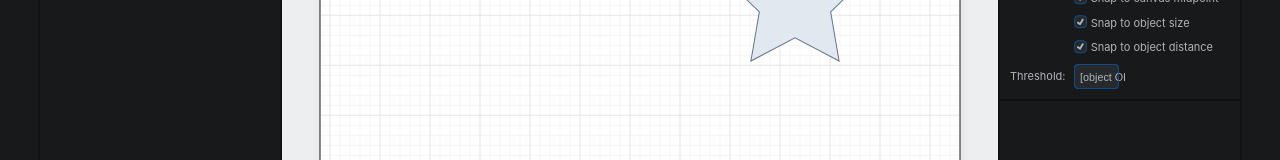
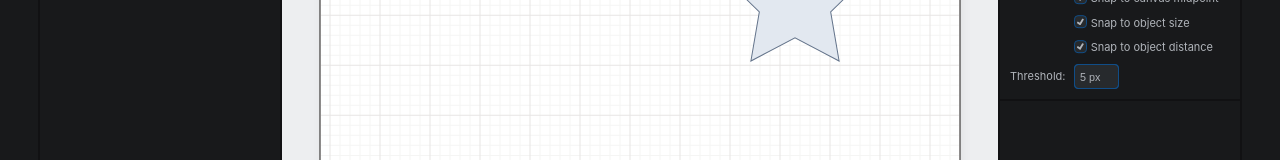
Before and after one commit to kkckkc/diagram-craft, a React (Vite) app: page / in a window 1280 px wide. Shown: the part 457-617 px from the top of the page. Built offline with nearby package versions, Linux system fonts and the light colour scheme.

Commit message:
Refactor: fix bug with snap threshold and bold/italic toggle

```diff
--- a/src/react-app/ObjectProperties/CanvasSnapPanel.tsx
+++ b/src/react-app/ObjectProperties/CanvasSnapPanel.tsx
@@ -52,7 +52,7 @@ export const CanvasSnapPanel = (props: Props) => {
         <div className={'cmp-labeled-table__value'}>
           <NumberInput
             style={{ width: '45px' }}
-            value={(threshold ?? 0)?.toString()}
+            value={(threshold.val ?? 0)?.toString()}
             /* @ts-ignore */
             onChange={threshold.set}
             validUnits={['px']}
--- a/src/react-app/ObjectProperties/TextProperties.tsx
+++ b/src/react-app/ObjectProperties/TextProperties.tsx
@@ -106,8 +106,8 @@ export const TextProperties = (props: Props) => {
             <ReactToolbar.ToggleGroup
               type={'multiple'}
               value={Object.entries({
-                bold: isBold,
-                italic: isItalic,
+                bold: isBold.val,
+                italic: isItalic.val,
                 underline: textDecoration.val === 'underline',
                 strikethrough: textDecoration.val === 'line-through'
               })
--- a/src/react-app/ObjectProperties/useProperty.ts
+++ b/src/react-app/ObjectProperties/useProperty.ts
@@ -225,6 +225,3 @@ export const useElementProperty: PropertyArrayHook<EditableDiagram, ElementProps
   );
 
 // TODO: Add undo
-
-// TODO: Threshold for grid
-// TODO: Bug: toggle font bold/italic
```
